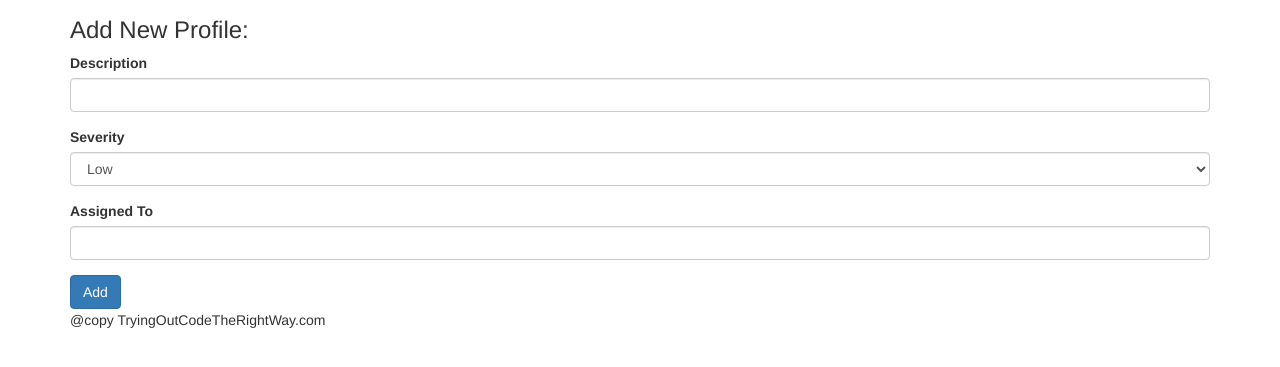
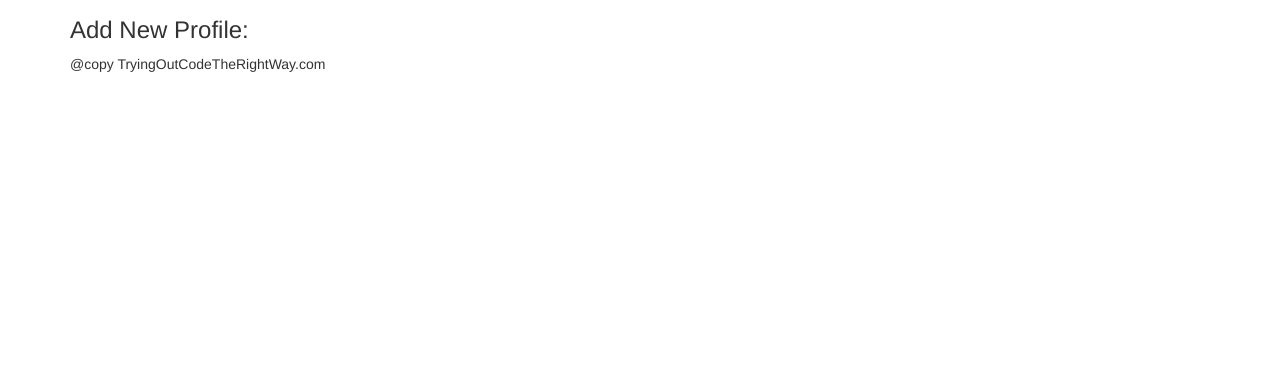
Before and after one commit to BIINBELLLO/Parsley_Tuts, a plain HTML site: page index.html in a window 1280 px wide. Shown: the part 63-430 px from the top of the page. Drawn offline with nearby package versions, Linux system fonts and the light colour scheme.

Commit message:
Form Editing

```diff
--- a/index.html
+++ b/index.html
@@ -15,23 +15,6 @@
     <div class = "Jumbotron">
         <h3> Add New Profile: </h3>
         <form id = "issueInputForm">
-            <div class = "form-group">
-                <label for = "issuesDescInput">Description</label>
-                <input type = "text" class = "form-control" id = "issueDescInput">
-            </div>
-            <div class = "form-group">
-                    <label for = "issuesDescInput">Severity</label>
-                    <select class = "form-control" id = "issueSeverityInput">
-                        <option value = "Low">Low</option>
-                        <option value = "Medium">Medium</option>
-                        <option value = "High">High</option>
-                        </select>
-                </div>
-                <div class = "form-group">
-                        <label for = "issuesDescInput">Assigned To</label>
-                        <input type = "text" class = "form-control" id = "issueAssignedToInput">
-                    </div>
-                    <button type = "submit" class = "btn btn-primary">Add</button>
         </form>
     </div>
     <div class = "row">
```
